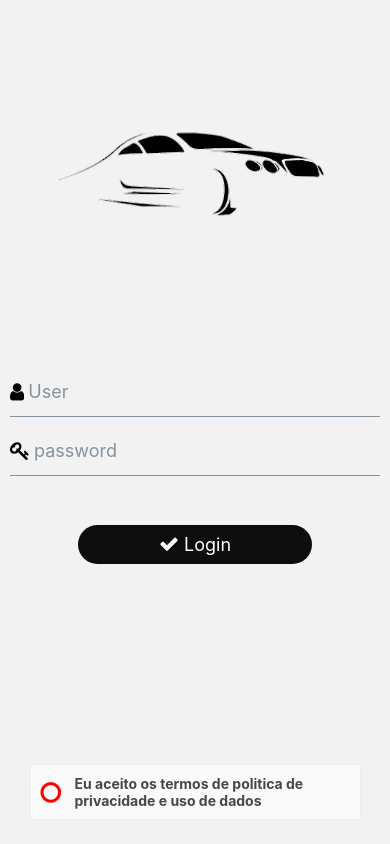
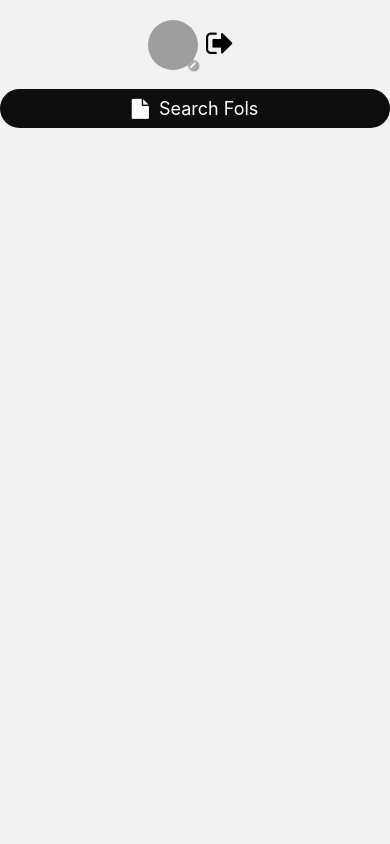
Before and after one commit to TecStocks/frontend, a React Native app: screen /Home in a window 390 px wide. Built offline with nearby package versions, Linux system fonts and the light colour scheme; grey boxes are pictures that could not be loaded.

Commit message:
adicao da tela de deletar usuario

```diff
--- a/App.js
+++ b/App.js
@@ -1,4 +1,3 @@
-
 import React from 'react';
 import { NavigationContainer } from '@react-navigation/native';
 import Routes from './src/Routes/Rotes';
--- a/src/Routes/Rotes.js
+++ b/src/Routes/Rotes.js
@@ -1,10 +1,12 @@
 import React from "react";
 import Login from '../screens/Login';
-import Search from '../screens/Search'
 import { createStackNavigator } from '@react-navigation/stack';
 import Pesquisa from "../components/Pesquisa";
 import DailyFOLs from "../components/DailyFOLs";
+import Home from "../screens/Home"
 import Header from "../components/Header";
+import User from '../screens/Usuario'
+import pdfView from "../screens/pdfView";
 
 const Routes = () =>{
     const Stack = createStackNavigator();
@@ -12,8 +14,13 @@ const Routes = () =>{
       return (
         <Stack.Navigator initialRouteName='Login'>
           <Stack.Screen options={{headerShown: false}} name="Login" component={Login} />
+          <Stack.Screen options={{headerShown: false}} name="Usuario" component={User} />
+          <Stack.Screen options={{headerShown: false}} name="Home" component={Home} />
           <Stack.Screen options={{headerShown: false}} name="Search" component={Pesquisa} />
           <Stack.Screen options={{headerShown: false}} name="FOLs" component={DailyFOLs} />
+          <Stack.Screen options={{headerShown: false}} name="Header" component={Header } />
+          <Stack.Screen options={{headerShown: false}} name="pdf" component={pdfView} />
+
          </Stack.Navigator>
       );
 }
--- a/src/components/Header.js
+++ b/src/components/Header.js
@@ -4,12 +4,14 @@ import { Avatar, Button, Input } from 'react-native-elements';
 import {useState} from 'react';
 import { CommonActions, CommonNavigationAction } from '@react-navigation/native';
 
-const Nav = path =>{
-    CommonActions.navigate('Home');
-}
 
 const Header= ({navigation}) =>  {
-    const [user, editUser] = useState('');
+    const User = e => {
+        e.preventDefault()
+        navigation.navigate('Search')}
+    const Logout = e => {
+        e.preventDefault()
+        navigation.navigate('Login')}
 
   return (
     <View>
@@ -23,16 +25,13 @@ const Header= ({navigation}) =>  {
             'https://upload.wikimedia.org/wikipedia/commons/9/99/Sample_User_Icon.png',
         }}
         >
-        <Avatar.Accessory icon={{}} type='Button' onPress={(user)=> editUser(user)}/>
+        <Avatar.Accessory icon={{}} type='Button' onPress={ ()=>{navigation.navigate('Search');}}/>
         </Avatar>
         </View>
 
-        <View style={styles.home}>
-            <Button icon={<Icon name="home" size={30} color="black" />} type="clear" onPress={Nav}/>
-        </View>
 
         <View style={styles.logout}>
-        <Button icon={<Icon name="sign-out" size={30} color="black" />} type="clear" onPress={() => ''}/>
+        <Button icon={<Icon name="sign-out" size={30} color="black" />} type="clear" onPress={Logout}/>
         </View>
 
        </View>
--- a/src/components/Pesquisa.js
+++ b/src/components/Pesquisa.js
@@ -6,12 +6,15 @@ import DailyFOLs from './DailyFOLs';
 import axios from 'axios';
 import { NavigationContext, StackActions } from '@react-navigation/native';
 import Header from './Header';
+import AsyncStorage from '@react-native-async-storage/async-storage';
 
 const Pesquisa = ({navigation}) =>
 {
   const [car, setCar] = useState('');
   const [fols, setFols] = useState([]);
+  const [keyword, setKeyword] = useState('');
 
+  let carros = []
   const handleSubmit = e => {
     e.preventDefault()
     axios
@@ -21,14 +24,50 @@ const Pesquisa = ({navigation}) =>
 
       .then(function (response) {
         if (response){
-          let i =0
-          while(i <= 100){
+          AsyncStorage.getItem('equip', (err, result) => {
+            carros = JSON.parse(result)
+            setCar(carros)
+            console.log(carros)
+          });
+
+          for(let i = 0; i <= response.data.length; i++){
             if(response.data[i] == null){break}
-            fols.push(response.data[i])
-            i++
+            else if(response.data.Status == "CANCELLED"){continue}
+            let resp = response.data[i].Equipment
+            let keyw = []
+            let e = 0
+            let key = response.data[i].Keywords
+            keyw.push('')
+            for(let a=0; a<=30; a++){
+              if(key[a] == null){break;}
+              else if(key[a] != ','){
+                  if(key[a] == ' ' || key[a] == ''){continue}
+                  else{
+
+                    keyw[e]  += key[a]
+                  }
+
+              }else{
+                e++
+                keyw.push('')
+              }
+              console.log(keyw)
+            }
+
+            for(let a = 0; a <= carros.length; a++){
+              if(carros[a] == resp){
+                for(let y=0; y<=keyw.length; y++){
+                  if(keyword == keyw[y]){
+                    fols.push(response.data[i])
+                  }
+                }
+              }
+            }
           }
+
+          if(fols.length <= 0){fols.push({Title: 'Nenhuma FOL encontrada'})}
           setFols(fols)
-          console.log(fols)
+          console.log('fols: '+ fols)
           navigation.navigate('FOLs', {
             paramKey: fols,
           })
@@ -44,7 +83,7 @@ const Pesquisa = ({navigation}) =>
     <View style={styles.container}>
       <Header/>
       <Input placeholder='Car:' value={car} onChange={(car)=> setCar(car.target.value)}/>
-      {/* <Input placeholder='Model:'value={model} onChange={(model)=> setModel(model.target.value)}/> */}
+      <Input placeholder='keyword:' value={keyword} onChange={(keyword)=> setKeyword(keyword.target.value)}/>
       <Button icon={<Icon name="search" size={30} color="black"/>} type="clear" title='Search' titleStyle={{color: 'black'}}
       onPress={handleSubmit}/>
 
--- /dev/null
+++ b/src/screens/Home.js
@@ -0,0 +1,64 @@
+import React from 'react'
+import { SafeAreaView } from 'react-native-web';
+import Header from '../components/Header.js';
+import { Avatar, Button, Input } from 'react-native-elements';
+import  Icon  from 'react-native-vector-icons/FontAwesome'
+import mainStyle from '../style/mainStyle.js';
+import { StyleSheet, Text, View } from 'react-native';
+
+
+export default function Home({navigation}){
+    return(
+
+        <SafeAreaView>
+        <View style={styles.row}>
+        <View style={styles.user}>
+         <Avatar rounded
+         size={'medium'}
+         source={{
+             uri:
+             'https://upload.wikimedia.org/wikipedia/commons/9/99/Sample_User_Icon.png',
+         }}
+         >
+         <Avatar.Accessory  type='Button' onPress={ ()=>{navigation.navigate('Usuario');}}/>
+         </Avatar>
+         </View>
+
+
+         <View style={styles.logout}>
+         <Button icon={<Icon name="sign-out" size={30} color="black" />} type="clear" onPress={()=>{navigation.navigate('Login');}}/>
+         </View>
+
+        </View>
+            <Button
+                icon={<Icon
+                name="file"
+                size={20}
+                color='white'/>}
+                buttonStyle={{
+                    borderRadius: 30,
+                    backgroundColor: '#0D0D0D',
+                }}
+                title='  Search Fols'
+                onPress={ ()=>{navigation.navigate('Search');} }
+            />
+        </SafeAreaView>
+
+    )
+}
+
+const styles = StyleSheet.create({
+    row:{
+        flexDirection: 'row',
+        margin: '5%',
+        justifyContent: 'center',
+    },
+    logout:{
+    },
+    home:{
+        marginLeft: '30%',
+        marginRight: '30%',
+    },
+    user:{
+    }
+});
--- a/src/screens/Login.js
+++ b/src/screens/Login.js
@@ -1,42 +1,82 @@
 import React from 'react'
+import axios from 'axios';
 import { useState } from 'react';
-import {
-  SafeAreaView,
-  StyleSheet,
-  Image
-} from 'react-native'
+import style from '../style/mainStyle.js';
+import {SafeAreaView,Image} from 'react-native'
+import  Icon  from 'react-native-vector-icons/FontAwesome'
 import { CheckBox, Input, Button} from 'react-native-elements';
-import  Icon  from 'react-native-vector-icons/FontAwesome'
-import style from '../style/mainStyle.js';
-import axios from 'axios';
+import AsyncStorage from '@react-native-async-storage/async-storage'
+
+
 
 const Login = ({navigation}) => {
 
   const [login, setLogin] = React.useState('')
   const [password, setPassword] = React.useState('')
+  const [checkvalue, setcheckvalue]= useState(false);
+  const [equip,setEquip] = useState([]);
+  let id;
+
   const handleSubmit = e => {
     e.preventDefault()
     axios
       .post('http://localhost:3100/user/login', {
         login: login,
-        password: password
+        password: password,
       })
 
       .then(function (response) {
         if (response){
-            console.log(console.data)
-           navigation.navigate('Search')
+          id = response.data._id
+          console.log(id)
+          let i = 0
+          let a = 0
+          equip.push('')
+          for(a=0; a<=30; a++){
+            if(response.data.equipment[a] == null){break;}
+            else if(response.data.equipment[a] != ','){
+                if(response.data.equipment[a] == ' ' || response.data.equipment[a] == ''){}
+                else{
 
-        }
+                  equip[i]  += response.data.equipment[a]
+                }
+
+            }else{
+              i++
+              equip.push('')
+            }
+          }
+          //salvar
+          AsyncStorage.setItem(
+            'equip',
+            JSON.stringify(equip),
+          );
+          AsyncStorage.setItem(
+            'id',
+            JSON.stringify(id),
+          );
+          //carregar
+          AsyncStorage.getItem('equip', (err, result) => {
+            let cars = JSON.parse(result)
+            console.log(cars);
+          });
+          AsyncStorage.getItem('id', (err, result) => {
+            console.log('id: ', result);
+          });
+
+          setEquip(equip)
+          navigation.navigate('Home')
+
+      }
       })
       .then(() => {})
       .catch(function (error) {
         console.log(error)
       })
   }
-  const [checkvalue, setcheckvalue]= useState(false);
 
-  return (
+
+    return (
 <SafeAreaView style={style.container}>
 
       <SafeAreaView style={style.container}>
--- a/src/screens/Search.js
+++ b/src/screens/Search.js
@@ -1,15 +1,14 @@
 import { StyleSheet, Text, View } from 'react-native';
-import DailyFOLs from '../components/DailyFOLs.js';
 import Header from '../components/Header.js';
 import Pesquisa from '../components/Pesquisa.js';
 
 export default function Search() {
+
   return (
 
     <View style={styles.container}>
       <Header/>
       <Pesquisa/>
-      {/* {DailyFOLs()} */}
     </View>
   );
 }
--- /dev/null
+++ b/src/screens/Usuario.js
@@ -0,0 +1,50 @@
+import { Button } from "react-native-elements"
+import mainStyle from "../style/mainStyle"
+import  Icon  from 'react-native-vector-icons/FontAwesome'
+import AsyncStorage from '@react-native-async-storage/async-storage'
+import axios from 'axios';
+
+let id;
+
+const handleSubmit = e => {
+  console.log("apertou")
+
+  AsyncStorage.getItem('id', (err, result) => {
+    id = result
+    e.preventDefault()
+    console.log(id);
+    axios
+      .delete('http://localhost:3100/user/remove', {
+        "_id": id
+      })
+
+      .then(function (response) {
+        if (response){
+        console.log(response)
+        navigation.navigate('Login');
+      }
+      })
+      .then(() => {})
+      .catch(function (error) {
+        console.log(error)
+      })
+  })
+  }
+
+export default function User(){
+    return(
+        <Button
+        style={mainStyle.buttonDel}
+        icon={<Icon
+        size={20}
+        color='Red'
+        name="user"/>}
+        buttonStyle={{
+            borderRadius: 30,
+            backgroundColor: '#0D0D0D',
+        }}
+        title='Delete Account'
+         onPress={handleSubmit }
+    />
+    )
+}
--- /dev/null
+++ b/src/screens/pdfView.js
@@ -0,0 +1,13 @@
+import React, { Component } from 'react';
+import { StyleSheet, Text, View } from 'react-native';
+import { WebView } from 'react-native-webview';
+
+const pdfView= ({route}) => {
+    //const pdf = route.params.paramKey;
+
+    //caminho do pdf
+    const url = 'https://drive.google.com/file/d/1b4lI_kdoZRoyTUo6SuMBLEqt3DFjiUyV/view';
+
+    return <WebView source={{ uri: url }} />
+}
+export default pdfView;
--- a/src/style/mainStyle.js
+++ b/src/style/mainStyle.js
@@ -44,6 +44,12 @@ export default StyleSheet.create({
         marginLeft:'20%',
         marginRight:'20%',
     },
+
+    buttonDel:{
+        width: '50%',
+        marginHorizontal: 50,
+        marginVertical: 10,
+    },
 /*
 
 
```
Also changed, not shown: package.json (+8 -1 lines), 1 other file (tests, documents, lock files or other folders).
